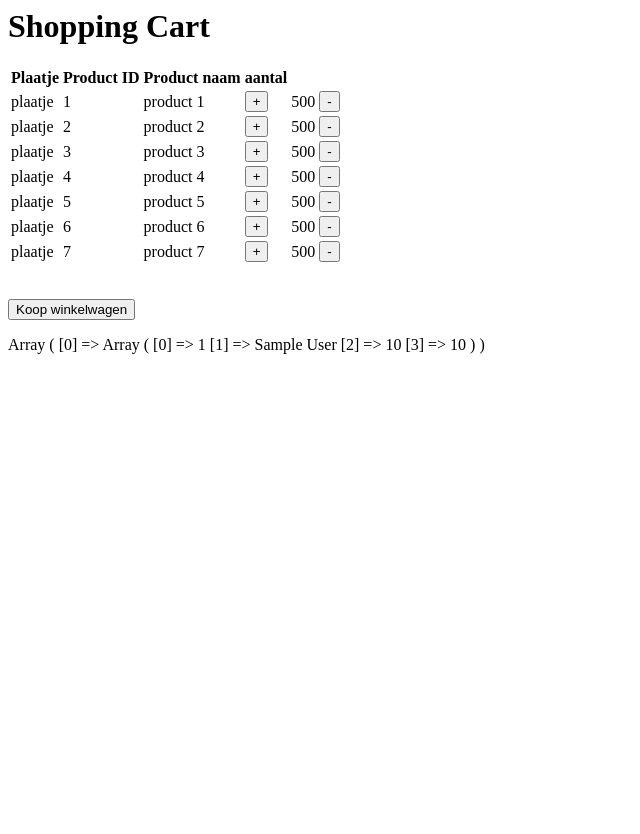
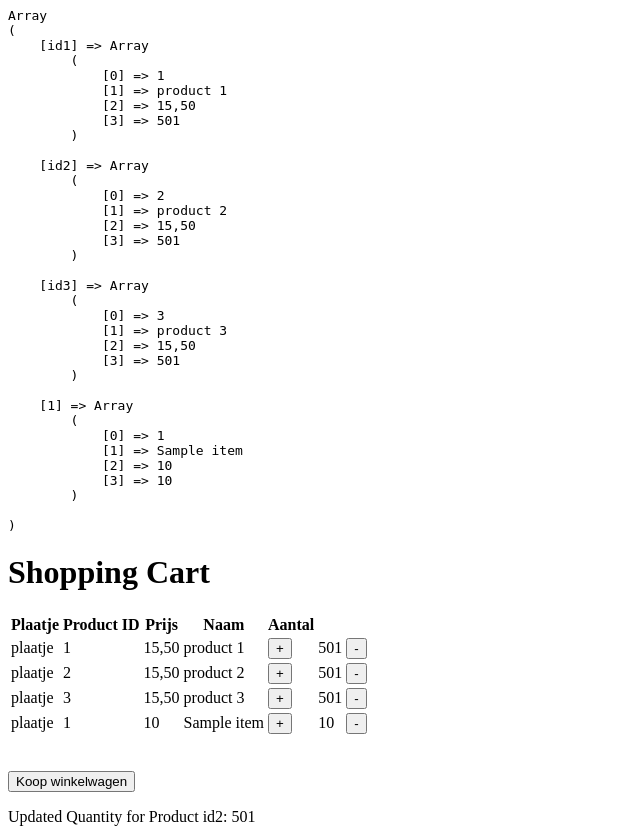
Before and after one commit to SixthStringHBOB2/The-Sixth-String, a PHP site: page /shoppingcart in a window 1280 px wide. Shown: the whole page, without its empty margins (0-640 px from the left). Before the commit the page ends 354 px from the top, so only its background shows below. Run offline with PHP 8.4, Linux system fonts and the light colour scheme; tables that the repository leaves empty or names only in its code hold one stand-in row (values such as "Sample post").

Commit message:
made it so that it checks if the user is logged in, if so, get existing shopping_cart if it has one item of more.

```diff
--- a/src/views/shoppingcart.php
+++ b/src/views/shoppingcart.php
@@ -3,33 +3,54 @@
 <?php
 session_start();
 //require ('database/db.php');
-$amount = 500;
+$amount = 501;
 $userLoggedIn = true;
-
+$_SESSION['LoggedInUser'] = ["user" => ["1"]];
 // dummy products, this is how we expect it to be stored in the session. Everything should be a variable so id1 and product 1 are varibale. The number at the end is how much the customer wants
 $_SESSION['shoppingCart'] = [
-    "id1" => ["1", "product 1", $amount],
-    "id2" => ["2", "product 2", $amount],
-    "id3" => ["3", "product 3", $amount],
-    "id4" => ["4", "product 4", $amount],
-    "id5" => ["5", "product 5", $amount],
-    "id6" => ["6", "product 6", $amount],
-    "id7" => ["7", "product 7", $amount]
+    "id1" => ["1", "product 1", "15,50", $amount],
+    "id2" => ["2", "product 2", "15,50", $amount],
+    "id3" => ["3", "product 3", "15,50", $amount],
 ];
 
-function checkIfShoppingAlreadyExist($userLoggedIn){
-    //check if user is logged in, if user is NOT logged in skip this function
-    //the variable i am using to check if user is logged in is placeholder for the real one
+if(isset($_SESSION['LoggedInUser'])){
+    $dbConnection = getDbConnection();
+    $query = "SELECT sci.amount, sci.id_item, i.`name`, i.`price`
+              FROM shopping_cart sc
+              LEFT JOIN shopping_cart_item sci ON sc.id_shopping_cart_item = sci.id_shopping_cart_item
+              LEFT JOIN item i ON sci.id_item = i.id_item
+              WHERE sc.id_user = 1"; //TODO make the userId variable
 
-//    if($userLoggedIn){
-//        $dbConnection = getDbConnection();
-//        $query = "SELECT count(*) FROM shoppingcart";
-//        $queryResult = mysqli_fetch_all(mysqli_query($dbConnection, $query));
-//
-//        //TODO map $queryResult to $_SESSION['productId'] and fill it or update it? idk need to check it
-//    }
+    $queryResult = mysqli_query($dbConnection, $query);
+
+    if (!$queryResult) {
+        die("Query failed: " . mysqli_error($dbConnection));
+    }
+    if($queryResult->num_rows >= 1){
+        while ($row = mysqli_fetch_assoc($queryResult)) {
+            $itemId = $row['id_item'];
+            $itemName = $row['name'];
+            $itemPrice = number_format($row['price']);
+            $itemAmount = $row['amount'];
+
+            // Add the item to the shopping cart session
+            $_SESSION['shoppingCart'][$itemId] = [
+                $itemId,
+                $itemName,
+                $itemPrice,
+                $itemAmount
+            ];
+        }
+    }else {
+        //TODO make one shopping_cart
+    }
+
+
+
+    echo "<pre>";
+    print_r($_SESSION['shoppingCart']);
+    echo "</pre>";
 }
-
 
 //Code below updates the amount the customer wants to buy to the php session variable
 //it gets the value from the hidden input field which is being updated with js
@@ -57,14 +78,12 @@ if ($_SERVER['REQUEST_METHOD'] === 'POST') {
 function updateToDatabase(){
     foreach ($_SESSION['shoppingCart'] as $product) {
         $productId = $product[0];
-        $amount = $product[2];
+        $amount = $product[3];
 
         $dbConnection = getDBConnection();
         $sql = "INSERT INTO shopping_cart_item (id_item, amount) VALUES ($productId, $amount)";
-        echo"godverdomme2";
 
         mysqli_query($dbConnection, $sql);
-        echo"dadada";
         mysqli_close($dbConnection);
     }
 }
@@ -94,9 +113,9 @@ function getDbConnection() {
 
 
 
-$dbConnection = getDbConnection();
-$query = "SELECT * FROM user";
-$queryResult = mysqli_fetch_all(mysqli_query($dbConnection, $query));
+//$dbConnection = getDbConnection();
+//$query = "SELECT * FROM user";
+//$queryResult = mysqli_fetch_all(mysqli_query($dbConnection, $query));
 
 ?>
 <script>
@@ -143,19 +162,22 @@ $queryResult = mysqli_fetch_all(mysqli_query($dbConnection, $query));
             <tr>
                 <th>Plaatje</th>
                 <th>Product ID</th>
-                <th>Product naam</th>
-                <th>aantal</th>
+                <th>Prijs</th>
+                <th>Naam</th>
+                <th>Aantal</th>
             </tr>
             <?php
             foreach ($_SESSION['shoppingCart'] as $product) {
                 $productId = $product[0];  // The product ID
                 $productName = $product[1];  // The product name
-                $amount = $product[2];  // The amount
+                $productPrice = $product[2];
+                $amount = $product[3];  // The amount
 
                 echo "
                 <tr>
                     <td>plaatje</td>
                     <td>$productId</td>
+                    <td>$productPrice</td>
                     <td>$productName</td>
                     <td>
                         <button type='submit' onclick='incrementAmount(\"$productId\")'>+</button>
@@ -173,7 +195,6 @@ $queryResult = mysqli_fetch_all(mysqli_query($dbConnection, $query));
             ?>
         </table>
         <br>
-<!--        <input type="submit" name="PurchaseButton" value="Koop winkelwagen">-->
     </form>
     <form method="POST" action="/shoppingcart">
         <input type="hidden" name="formType" value="purchaseCart"> <!-- Identify this as the purchase form -->
@@ -181,11 +202,9 @@ $queryResult = mysqli_fetch_all(mysqli_query($dbConnection, $query));
     </form>
 <?php
 // leave the echo here for testing purpose so people can see what happens before we add styling and such
-    $productIdToCheck = "id5";
-//    echo "Updated Quantity for Product $productIdToCheck: " . $_SESSION['shoppingCart'][$productIdToCheck][2];
-    print_r($queryResult);
-
-
+    $productIdToCheck = "id2";
+    echo "Updated Quantity for Product $productIdToCheck: " . $_SESSION['shoppingCart'][$productIdToCheck][3];
+//    print_r($queryResult);
 ?>
 </body>
 <footer>
```
